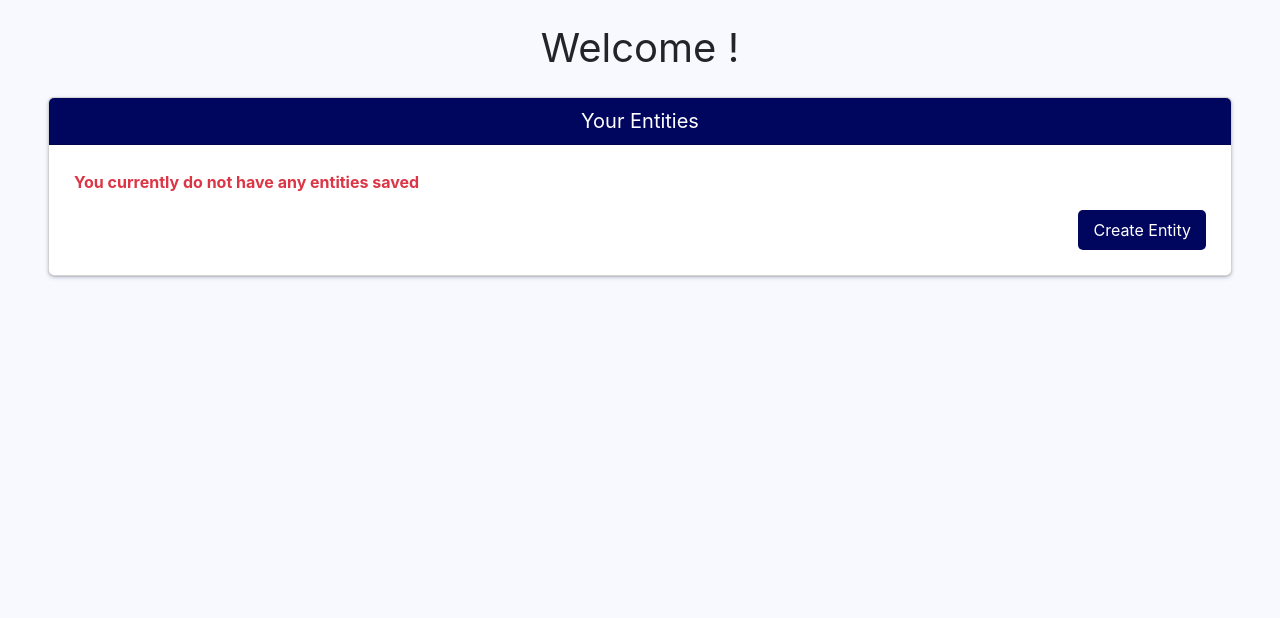
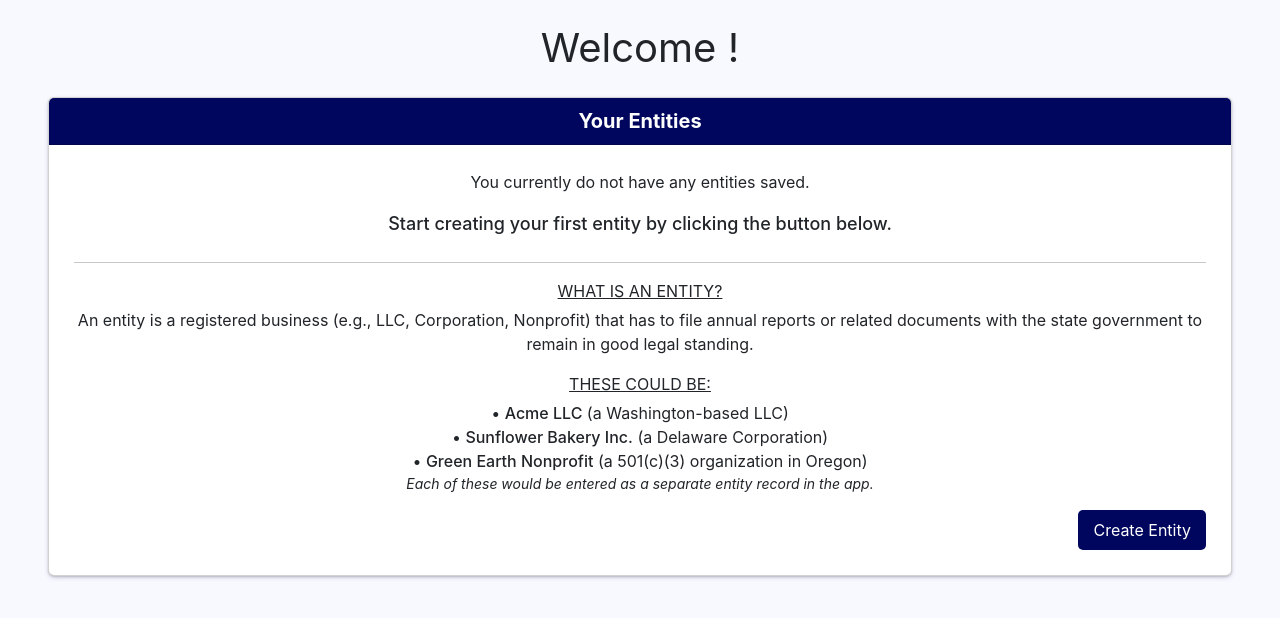
Before and after one commit to ScriptSculptorJS/Annual-Report-Tracker-and-Reminders-App, a React (Vite) app in the folder frontend/: page /profile in a window 1280 px wide. Shown: the top 618 px of the page. Built offline with nearby package versions, Linux system fonts and the light colour scheme; no server answers; a web font is replaced by a local one.

Commit message:
Added event listeners to see if the user clicks the Enter button on the keyboard when logging in or signing up. Updated the information when the user does not have any entities listed and information on what an entity is with examples.

```diff
--- a/frontend/src/components/login/login.jsx
+++ b/frontend/src/components/login/login.jsx
@@ -17,10 +17,12 @@ function Login() {
 
   const navigate = useNavigate()
 
+  //Accessing two elements in the HTML
+  let loginCardElement = document.querySelector('.js-login-card');
+  let signupCardElement = document.querySelector('.js-signup-card');
+
   //Runs api request to get user, alert if any errors occurred with why it happened, if successful updates entities in info store and navigates user to their profile
   const handleUserLogin = async (e) => {
-
-    e.preventDefault();
 
     const { success, message, data, status } = await loginUser(newUser)
 
@@ -48,8 +50,6 @@ function Login() {
   //Creates new user, alerts user of any errors that may have occurred in the creation with a message, if successful switches to the login form with fields filled
   const handleUserSignup = async (e) => {
 
-    e.preventDefault()
-
     const { success, message, data, status } = await createUser(newUser)
 
     if (!data) {
@@ -69,6 +69,35 @@ function Login() {
 
     }
   }
+
+  //Checks if user clicked Enter button and determines whether it was when they were on the login or signup card, then calls the appropriate function to either sign them up or log them in
+  function handleKeyDown(e) {
+
+    if (e.key === 'Enter' && loginCardElement.classList.contains('hidden')) {
+
+      handleUserSignup()
+
+    } else if (e.key === 'Enter' && signupCardElement.classList.contains('hidden')) {
+
+      handleUserLogin()
+
+    }
+  }
+
+  //This will allow a user to hit the enter key again once they were sent back to the login page after creating an account so they can quickly login without clicking the button
+  document.addEventListener('keydown', function(e) {
+
+    if (e.key === 'Enter' && loginCardElement.classList.contains('hidden')) {
+
+      handleUserSignup()
+
+    } else if (e.key === 'Enter' && signupCardElement.classList.contains('hidden')) {
+
+      handleUserLogin()
+
+    }
+
+  })
 
   //Switches from login form to signup form and vice versa
   function Switch() {
@@ -108,6 +137,7 @@ function Login() {
             className='email-input'
             value={newUser.email}
             onChange={e => setNewUser({ ...newUser, email: e.target.value })}
+            onKeyDown={handleKeyDown}
           />
 
           <input
@@ -117,6 +147,7 @@ function Login() {
             className='password-input'
             value={newUser.password}
             onChange={e => setNewUser({ ...newUser, password: e.target.value})}
+            onKeyDown={handleKeyDown}
           />
 
           <button
@@ -139,6 +170,7 @@ function Login() {
             className='bname-input'
             value={newUser.businessName}
             onChange={e => setNewUser({ ...newUser, businessName: e.target.value})}
+            onKeyDown={handleKeyDown}
           />
 
           <input
@@ -148,6 +180,7 @@ function Login() {
             className='email-input'
             value={newUser.email}
             onChange={e => setNewUser({ ...newUser, email: e.target.value })}
+            onKeyDown={handleKeyDown}
           />
 
           <input
@@ -157,6 +190,7 @@ function Login() {
             className='password-input'
             value={newUser.password}
             onChange={e => setNewUser({ ...newUser, password: e.target.value})}
+            onKeyDown={handleKeyDown}
           />
 
           <button
--- a/frontend/src/components/profile/profile.css
+++ b/frontend/src/components/profile/profile.css
@@ -12,6 +12,36 @@
   text-align: center;
   background-color: #00065d;
   color: #ffffff;
+  font-weight: bold;
+}
+
+.empty-entities {
+  text-align: center;
+}
+
+.underline {
+  margin-bottom: 5px;
+  text-decoration: underline;
+}
+
+.action {
+  font-weight: 500;
+  font-size: 18px;
+  margin-bottom: 25px;
+}
+
+.list-item {
+  margin: 0px;
+  padding: 0px;
+}
+
+.list-item span {
+  font-weight: 500;
+}
+
+.note {
+  font-size: 14px;
+  font-style: italic;
 }
 
 .dropdown {
--- a/frontend/src/components/profile/profile.jsx
+++ b/frontend/src/components/profile/profile.jsx
@@ -72,9 +72,37 @@ function Profile() {
   if (entities.length === 0) {
 
     listRenderingArray.push(
-      <p key='empty' className='red'>
-        You currently do not have any entities saved
-      </p>
+      <div>
+        <p className='empty-entities'>
+          You currently do not have any entities saved.
+        </p>
+        <p className='empty-entities action'>
+          Start creating your first entity by clicking the button below.
+        </p>
+        <hr></hr>
+        <p className='empty-entities underline'>
+          WHAT IS AN ENTITY?
+        </p>
+        <p className='empty-entities'>
+          An entity is a registered business (e.g., LLC, Corporation, Nonprofit) that has to file annual reports or related documents with the state government to remain in good legal standing.
+        </p>
+        <p className='empty-entities underline'>
+          THESE COULD BE:
+        </p>
+        <p className='empty-entities list-item'>
+        &bull; <span>Acme LLC</span> (a Washington-based LLC)
+        </p>
+        <p className='empty-entities list-item'>
+        &bull; <span>Sunflower Bakery Inc.</span> (a Delaware Corporation)
+        </p>
+        <p className='empty-entities list-item'>
+        &bull; <span>Green Earth Nonprofit</span> (a 501(c)(3) organization in Oregon)
+
+        </p>
+        <p className='empty-entities note'>
+          Each of these would be entered as a separate entity record in the app.
+        </p>
+      </div>
     )
 
   } else {
```
